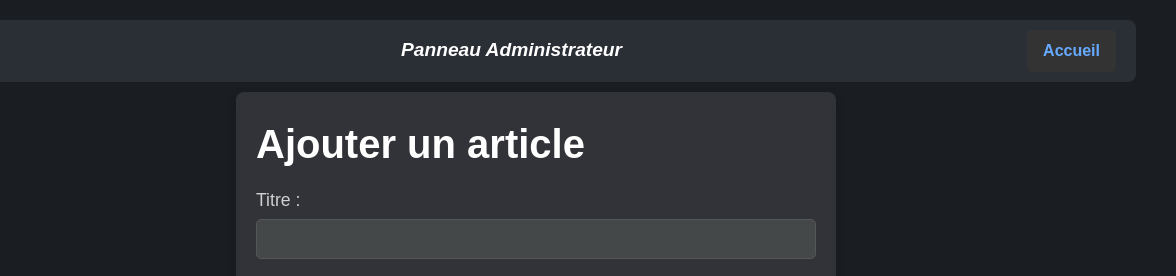
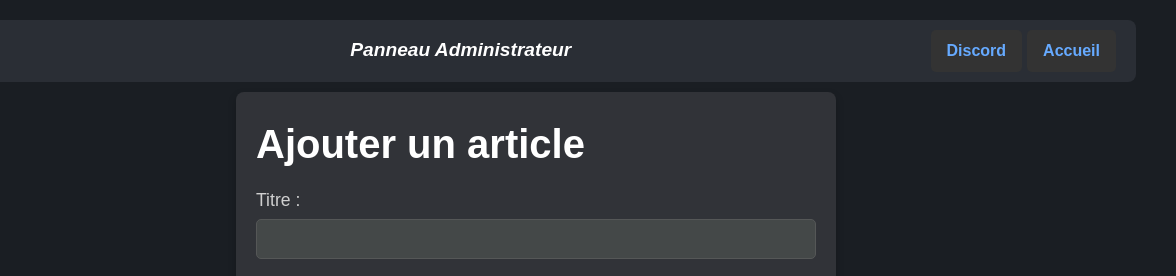
Before and after one commit to Tris-250/RTL-World, a plain HTML site: page admin.html in a window 1280 px wide. Shown: the top 276 px of the page, 104-1280 px from the left. Drawn offline with Linux system fonts and the light colour scheme; no server answers.

Commit message:
Bouton Discord

```diff
--- a/admin.css
+++ b/admin.css
@@ -46,7 +46,7 @@ body {
     flex-grow: 1;
 }
 
-.home-button {
+.header-button {
     font-size: 1rem;
     color: #66aaff;
     text-decoration: none;
@@ -55,9 +55,10 @@ body {
     border-radius: 5px;
     background-color: #333;
     transition: background-color 0.3s ease;
+    margin-left: 5px;
 }
 
-.home-button:hover {
+.header-button:hover {
     background-color: #444;
 }
 
--- a/admin.html
+++ b/admin.html
@@ -11,7 +11,8 @@
     <header class="main-header">
         <img src="logo.png" alt="Logo du journal" class="logo">
         <span class="page-title">Panneau Administrateur</span>
-        <a href="index.html" class="home-button">Accueil</a>
+        <a href="https://discord.gg/Z8DXvkeU8j" class="header-button">Discord</a>
+        <a href="." class="header-button">Accueil</a>
     </header>
     <form id="articleForm">
         <h1>Ajouter un article</h1>
--- a/article.css
+++ b/article.css
@@ -45,7 +45,7 @@ body {
     flex-grow: 1;
 }
 
-.main-header .back-button {
+.header-button {
     font-size: 1rem;
     color: #66aaff;
     text-decoration: none;
@@ -54,9 +54,10 @@ body {
     border-radius: 5px;
     background-color: #333;
     transition: background-color 0.3s ease;
+    margin-left: 5px;
 }
 
-.main-header .back-button:hover {
+.header-button:hover {
     background-color: #444;
 }
 
--- a/login.css
+++ b/login.css
@@ -45,7 +45,7 @@ body {
     flex-grow: 1;
 }
 
-.home-button {
+.header-button {
     font-size: 1rem;
     color: #66aaff;
     text-decoration: none;
@@ -54,9 +54,10 @@ body {
     border-radius: 5px;
     background-color: #333;
     transition: background-color 0.3s ease;
+    margin-left: 5px;
 }
 
-.home-button:hover {
+.header-button:hover {
     background-color: #444;
 }
 
--- a/styles.css
+++ b/styles.css
@@ -46,7 +46,7 @@ body {
     flex-grow: 1;
 }
 
-.home-button {
+.header-button {
     font-size: 1rem;
     color: #66aaff;
     text-decoration: none;
@@ -55,9 +55,10 @@ body {
     border-radius: 5px;
     background-color: #333;
     transition: background-color 0.3s ease;
+    margin-left: 5px;
 }
 
-.home-button:hover {
+.header-button:hover {
     background-color: #444;
 }
 
```
Also changed, not shown: article.html (+2 -1 lines), index.html (+2 -1 lines), login.html (+2 -1 lines), signup.html (+2 -1 lines).
